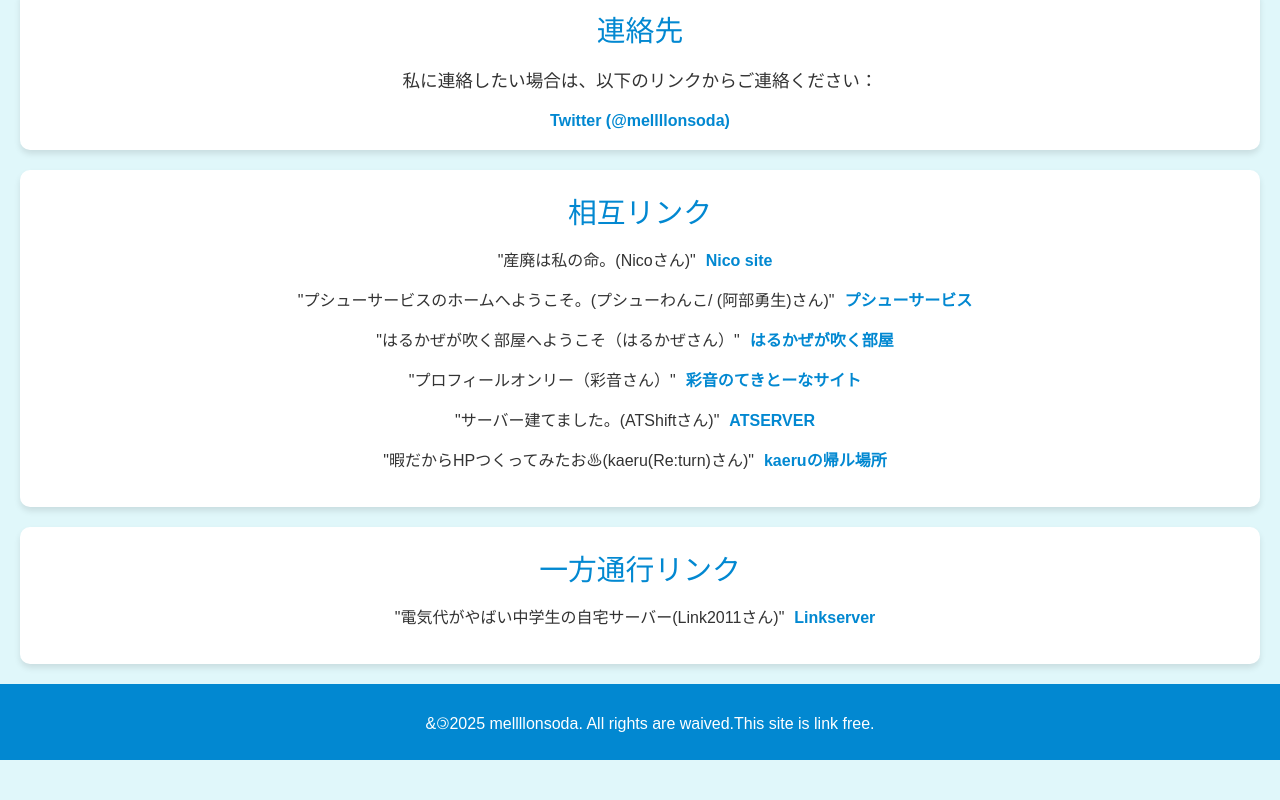
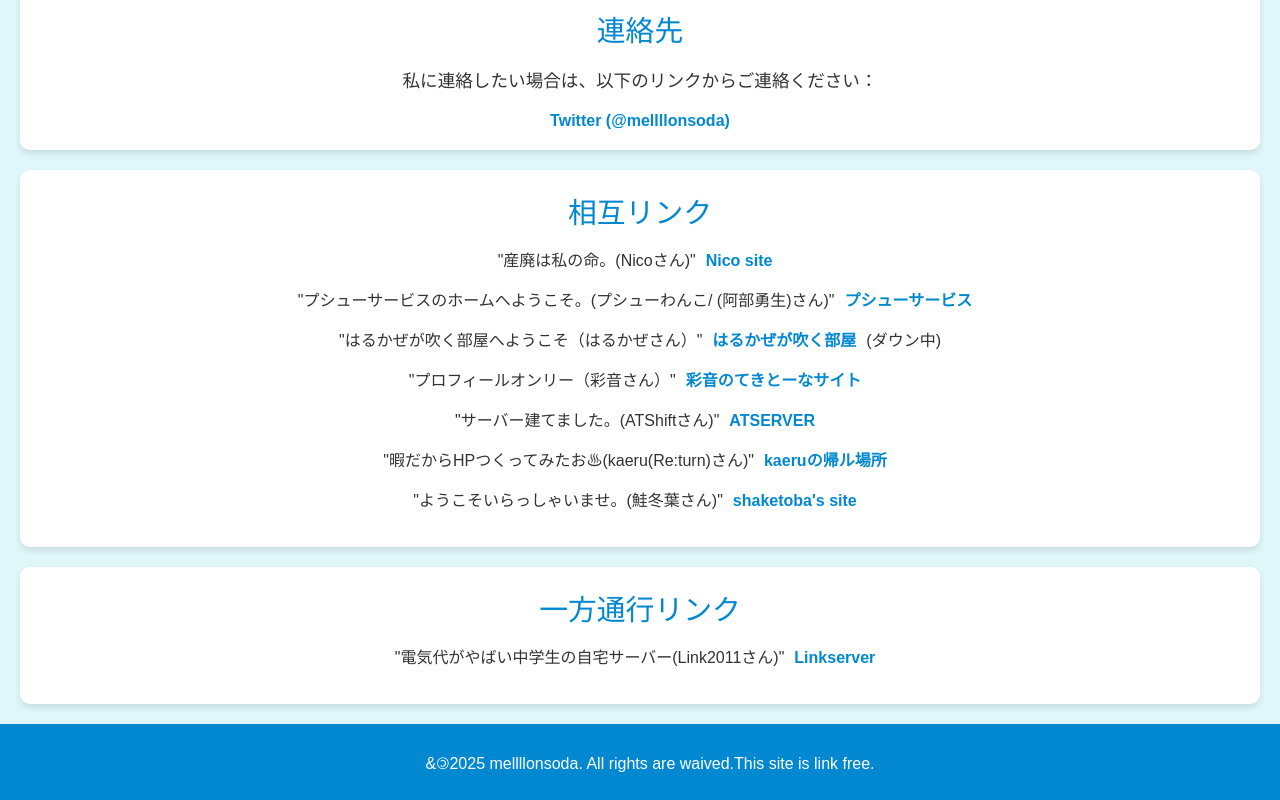
Before and after one commit to mellllonsoda/mellllonsoda-s-page, a plain HTML site: page index.html in a window 1280 px wide. Shown: the part 1299-2099 px from the top of the page. Before the commit the page ends 2059 px from the top, so only its background shows below. Drawn offline with Linux system fonts and the light colour scheme.

Commit message:
Update index.html
鮭冬葉さんのサイトを追加

```diff
--- a/index.html
+++ b/index.html
@@ -237,10 +237,11 @@ color:#F00;
         <div class="social-links">
             <p>"産廃は私の命。(Nicoさん)"<a href="https://t.co/t9y6NLv085" target="_blank">Nico site</a></p>
             <p>"プシューサービスのホームへようこそ。(プシューわんこ/ (阿部勇生)さん)"<a href="http://pusyuuwanko.com" target="_blank">プシューサービス</a></p>
-            <p>"はるかぜが吹く部屋へようこそ（はるかぜさん）"<a href="https://haru-kaze.f5.si/" target="_blank">はるかぜが吹く部屋</a></p>
+            <p>"はるかぜが吹く部屋へようこそ（はるかぜさん）"<a href="https://haru-kaze.f5.si/" target="_blank">はるかぜが吹く部屋</a>(ダウン中)</p>
             <p>"プロフィールオンリー（彩音さん）"<a href=https://ayane0857.net/" target="_blank">彩音のてきとーなサイト</a></p>
             <p>"サーバー建てました。(ATShiftさん)"<a href="https://global.atserver186.jp/index.html" target="_blank">ATSERVER</a></p>
             <p>"暇だからHPつくってみたお♨(kaeru(Re:turn)さん)"<a href="https://www.kaerubasyo.com/" target="_blank">kaeruの帰ル場所</a></p>
+            <p>"ようこそいらっしゃいませ。(鮭冬葉さん)"<a href="https://shakekirehashi.netlify.app/" target="_blank">shaketoba's site</a></p>
         </div>
     </section>
         <section class="mutual-link">
```
